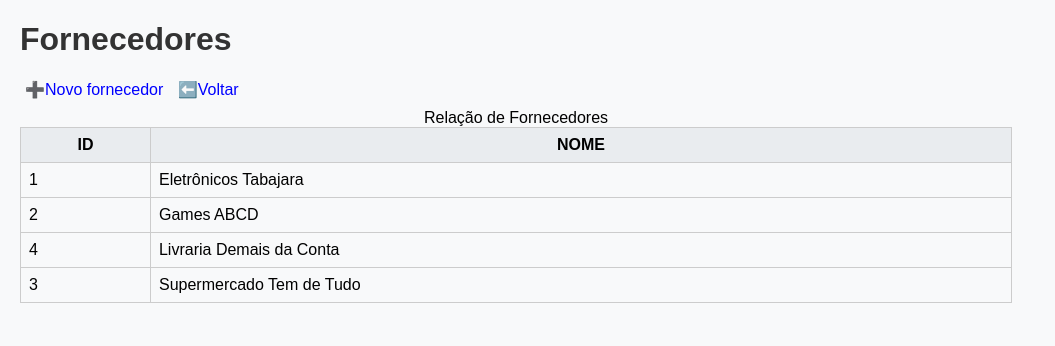
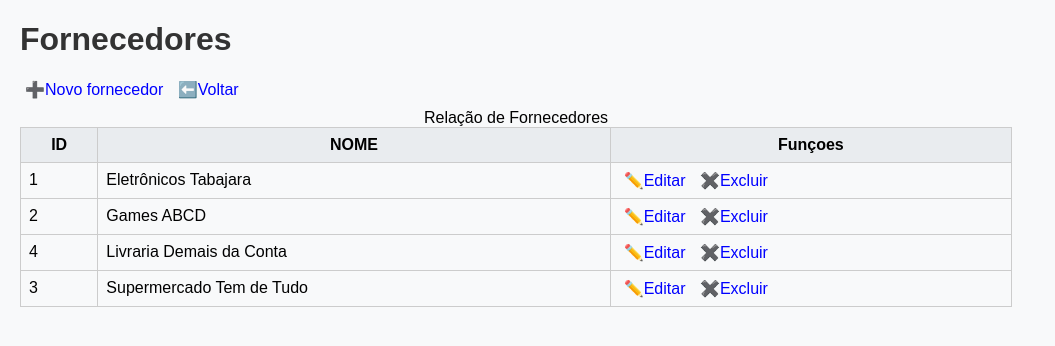
Before and after one commit to AndreVictordmr/fly_by_nigth-gerenciamento, a PHP site: page /fornecedores/lista.php in a window 1280 px wide. Shown: the top 346 px of the page, without its empty margins (0-1055 px from the left). Run offline with PHP 8.4, Linux system fonts and the light colour scheme; data comes from the database, SQL or seed files in the repository.

Commit message:
criando um campo para comandos

```diff
--- a/fornecedores/lista.php
+++ b/fornecedores/lista.php
@@ -29,6 +29,7 @@ echo "</pre>";
             <tr>
                 <th>ID</th>
                 <th>NOME</th>
+                <th>Funçoes</th>
             </tr>
             <!--As linhas(tr e td) abaixo serao geradas dinamicamente, ou seja usando um loop(foreach) no array($fornecedores)-->
             <?php foreach($fornecedores as $fornecedor){// ou : ?>
@@ -36,6 +37,10 @@ echo "</pre>";
                 <tr>
                     <td><?= $fornecedor['ID']; ?></td>
                     <td><?= $fornecedor['NOME']; ?></td>
+                    <td>
+                        <a href="editar.php">✏️Editar</a>
+                        <a href="">✖️Excluir</a>
+                    </td>
                 </tr>
 
             <?php }//ou endforeach; ?>
```
